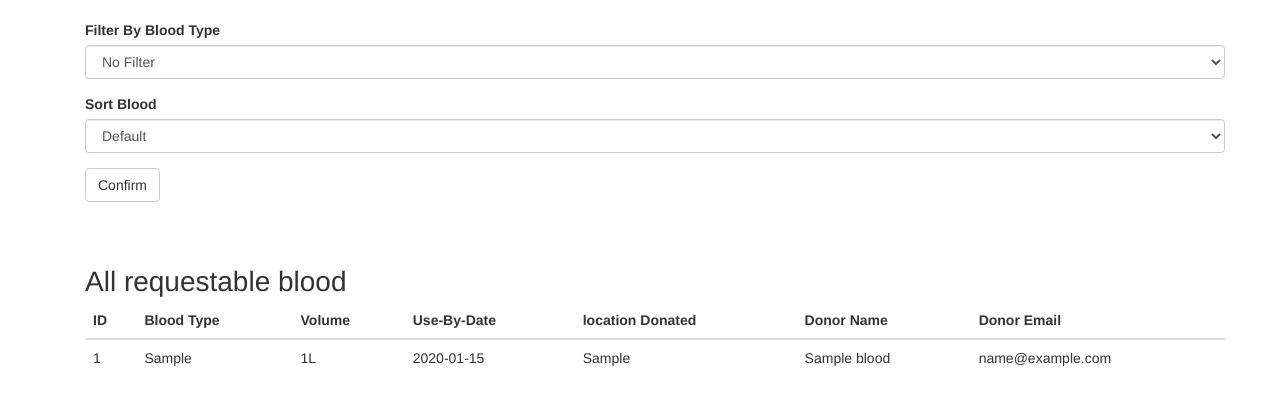
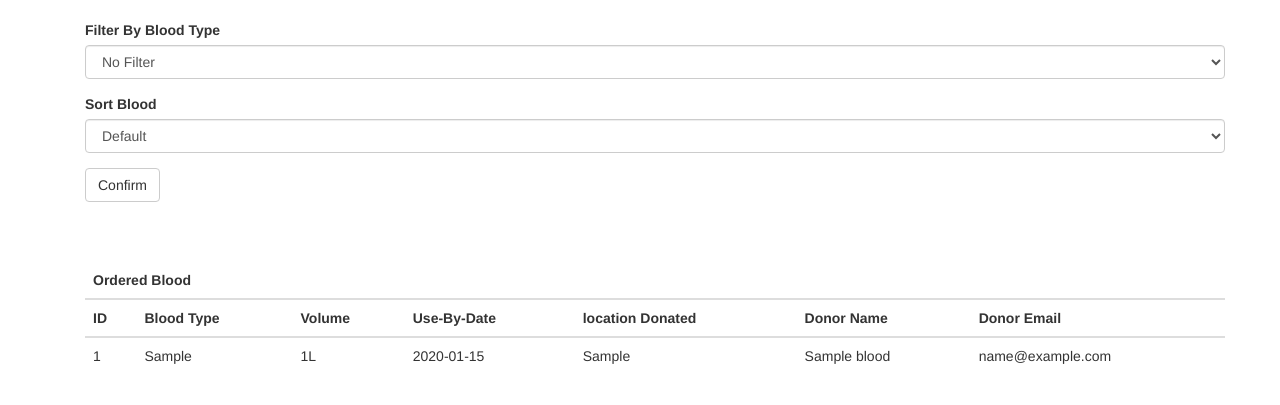
Before and after one commit to VishaalVageshwari/VampireProject, a Flask app: page /ordered in a window 1280 px wide. Shown: the part 52-457 px from the top of the page. Run offline with Flask 2, Linux system fonts and the light colour scheme; tables that the repository leaves empty hold one stand-in row (values such as "Sample post"); some libraries are stand-ins or nearby versions.

Commit message:
visual changes

```diff
--- a/app/main/routes.py
+++ b/app/main/routes.py
@@ -94,7 +94,7 @@ def ordered_blood():
                 blood = bubblesort_volume(blood, True)
             elif sort_type == 'Use-By-Date: Latest-Earliest':
                 blood = bubblesort_volume(blood, False)
-    return render_template('view_blood.html', title='View Blood', blood=blood, form=form)
+    return render_template('view_ordered.html', title='View Blood', blood=blood, form=form)
 
 
 @bp.route('/', methods=['GET'])
--- a/app/templates/view_blood.html
+++ b/app/templates/view_blood.html
@@ -7,10 +7,12 @@
     {{ wtf.quick_form(form) }}
   </div>
   </br></br></br>
-  <div style="font-size: 200%;">All requestable blood</div>
   <div class="flex-centre">
     <table class="table">
       <thead class="thead-dark">
+        <tr>
+          <th colspan="8">Requestable Blood</th>
+        </tr>
         <tr>
           <th scope="col">ID</th>
           <th scope="col">Blood Type</th>
--- a/app/templates/view_ordered.html
+++ b/app/templates/view_ordered.html
@@ -4,12 +4,15 @@
 {% block app_content %}
 <div class="container">
   <div>
-      {#{ wtf.quick_form(form) }#}
+    {{ wtf.quick_form(form) }}
   </div>
   </br></br></br>
   <div class="flex-centre">
     <table class="table">
       <thead class="thead-dark">
+        <tr>
+          <th colspan="7">Ordered Blood</th>
+        </tr>
         <tr>
           <th scope="col">ID</th>
           <th scope="col">Blood Type</th>
@@ -25,7 +28,7 @@
           <tr>
             <td>{{ b.blood_id }}</td>
             <td>{{ b.blood_type }}</td>
-            <td>{{ b.volume }}</td>
+            <td>{{ b.volume }}L</td>
             <td>{{ b.use_by_date }}</td>
             <td>{{ b.location }}</td>
             <td>{{ b.donor_name }}</td>
```
